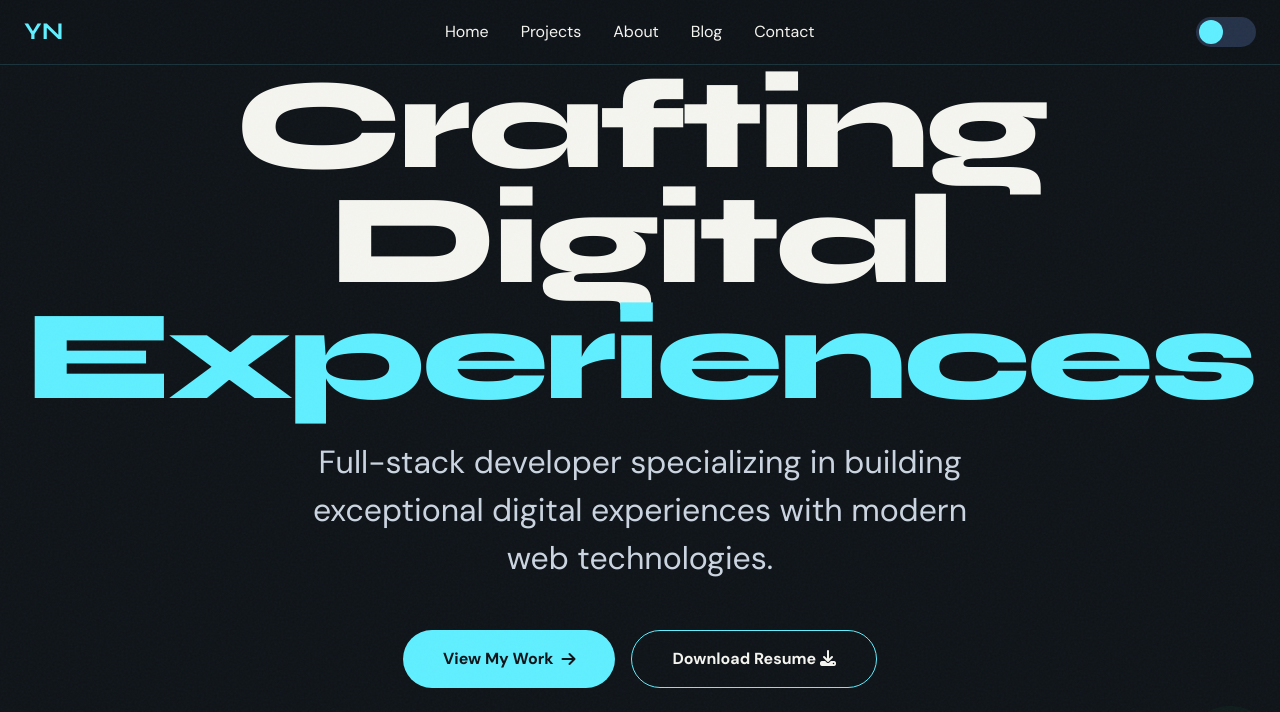
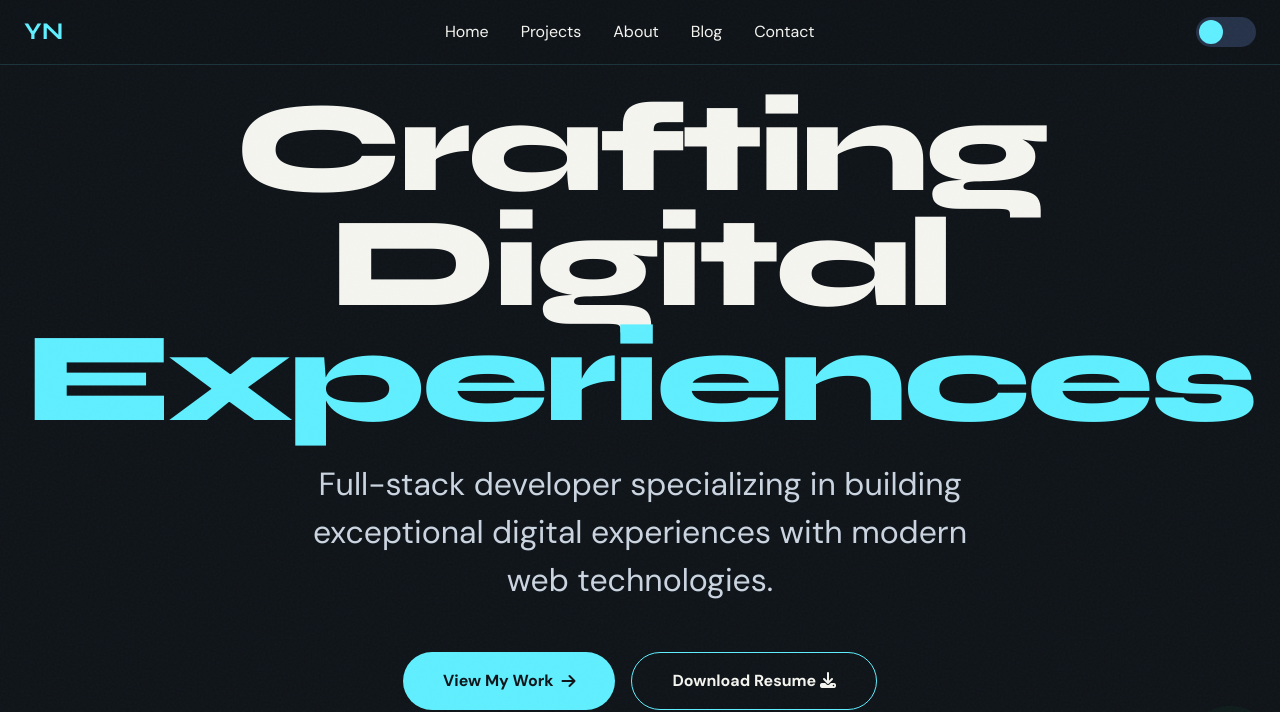
Before and after one commit to mohan132s/portfoliodev, a plain HTML site: page index.html in a window 1280 px wide. Shown: the top 712 px of the page. Drawn offline with nearby package versions, Linux system fonts and the light colour scheme.

Commit message:
Increase padding-top in hero section

```diff
--- a/index.html
+++ b/index.html
@@ -142,7 +142,7 @@
             font-weight: 800;
             letter-spacing: -0.03em;
             line-height: 0.9;
-            padding-top:40px;
+            padding-top:85px;
         }
 
         .hero-subtitle {
```
